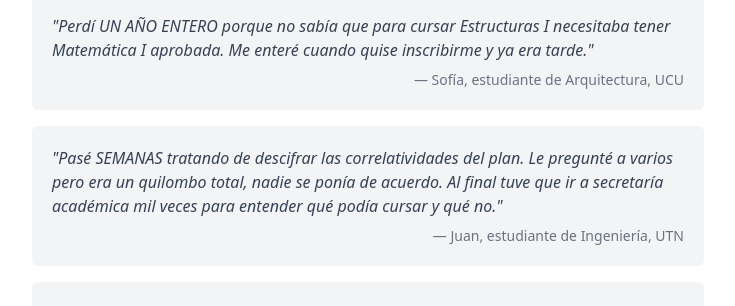
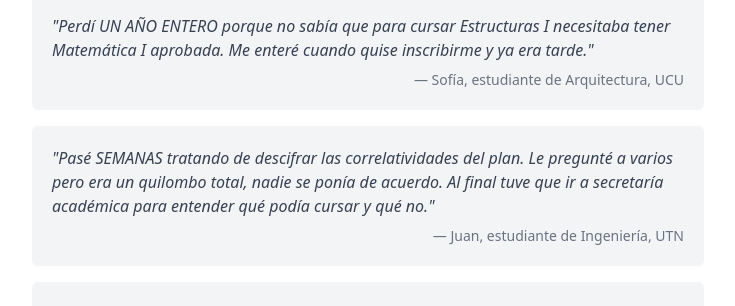
Before and after one commit to valentincostam/plande, a SvelteKit app: page / in a window 1280 px wide. Shown: the part 1540-1846 px from the top of the page, without its empty margins (272-1007 px from the left). Built offline with nearby package versions, Linux system fonts and the light colour scheme.

Commit message:
Fix typo in student quote within +page.svelte to enhance clarity and maintain accuracy of the content.

```diff
--- a/src/routes/+page.svelte
+++ b/src/routes/+page.svelte
@@ -169,7 +169,7 @@
 				<blockquote class="rounded-md bg-gray-100 p-5 text-gray-700 italic">
 					"Pasé SEMANAS tratando de descifrar las correlatividades del plan. Le pregunté a varios
 					pero era un quilombo total, nadie se ponía de acuerdo. Al final tuve que ir a secretaría
-					académica mil veces para entender qué podía cursar y qué no."
+					académica para entender qué podía cursar y qué no."
 					<footer class="mt-2 text-right text-sm text-gray-500 not-italic">
 						— Juan, estudiante de Ingeniería, UTN
 					</footer>
```
